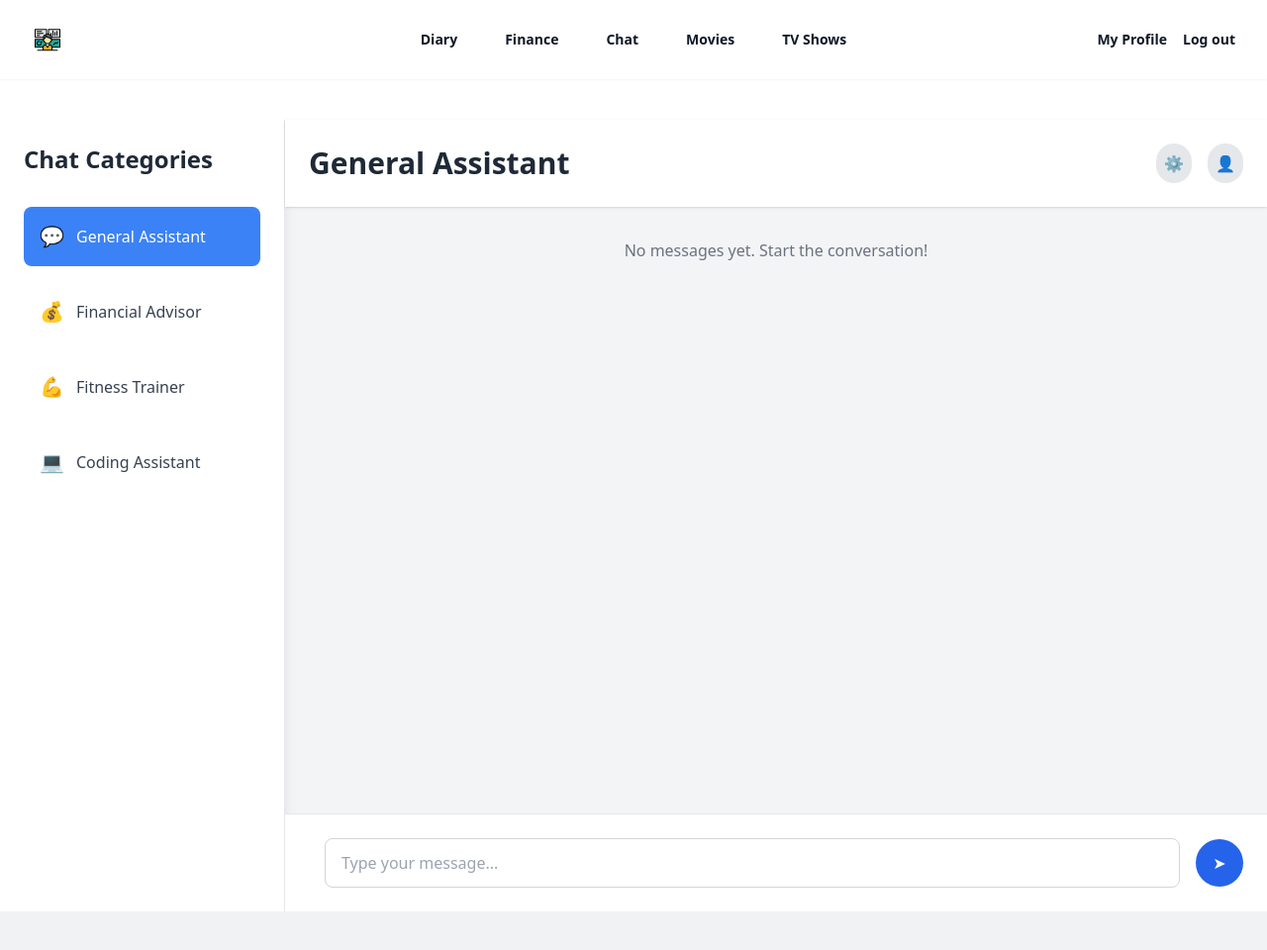
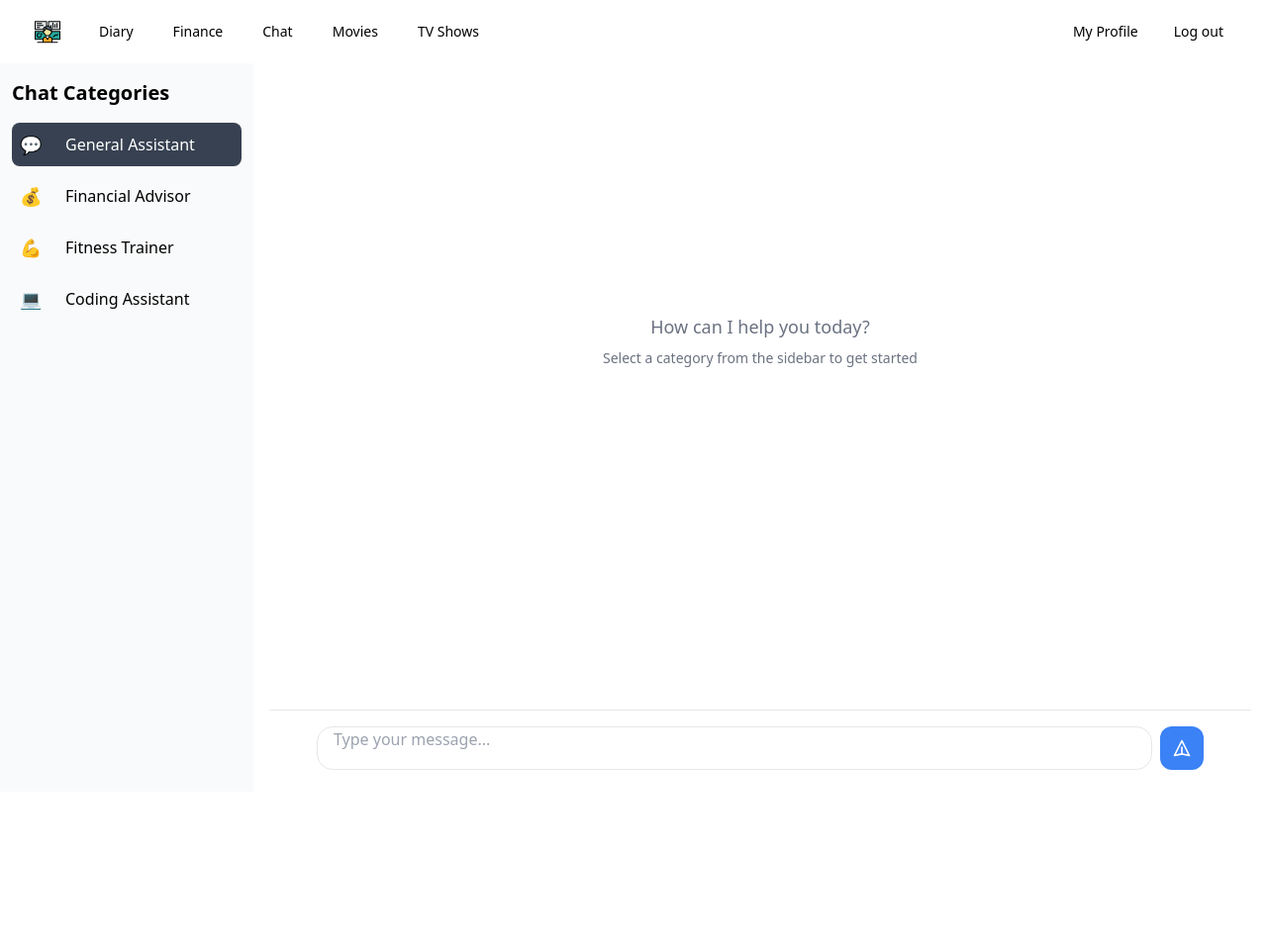
Before and after one commit to FrankMike/controlroom, a Django app: page /chat/ in a window 1280 px wide. Shown: the whole page at 99% size. Before the commit the page ends 921 px from the top, so only its background shows below. Run offline with Django 5.2, Linux system fonts and the light colour scheme; the visitor is signed in with stand-in values (Sample User, id 1); style sheets or scripts are compiled from the project's sources; some libraries are stand-ins or nearby versions.

Commit message:
Add chat and navbar ui fixed

```diff
--- a/controlroomproject/chat/templates/chat/chat.html
+++ b/controlroomproject/chat/templates/chat/chat.html
@@ -1,111 +1,134 @@
 {% extends 'base.html' %}
+{% load markdown_extras %}
 
 {% block content %}
     {% if user.is_authenticated %}
-        <div class="flex h-screen bg-gray-100">
+        <!-- Hamburger menu button for mobile -->
+        <button data-drawer-target="chat-sidebar" data-drawer-toggle="chat-sidebar" aria-controls="chat-sidebar" type="button"
+                class="inline-flex items-center p-2 mt-2 ms-3 text-sm text-gray-500 rounded-lg sm:hidden hover:bg-gray-100 focus:outline-none focus:ring-2 focus:ring-gray-200 dark:text-gray-400 dark:hover:bg-gray-700 dark:focus:ring-gray-600">
+            <span class="sr-only">Open sidebar</span>
+            <svg class="w-6 h-6" aria-hidden="true" fill="currentColor" viewBox="0 0 20 20" xmlns="http://www.w3.org/2000/svg">
+                <path clip-rule="evenodd" fill-rule="evenodd" d="M2 4.75A.75.75 0 012.75 4h14.5a.75.75 0 010 1.5H2.75A.75.75 0 012 4.75zm0 10.5a.75.75 0 01.75-.75h7.5a.75.75 0 010 1.5h-7.5a.75.75 0 01-.75-.75zM2 10a.75.75 0 01.75-.75h14.5a.75.75 0 010 1.5H2.75A.75.75 0 012 10z"></path>
+            </svg>
+        </button>
+
         <!-- Sidebar -->
-            <aside class="w-72 bg-white shadow-lg p-6 border-r border-gray-200">
-                <h2 class="text-2xl font-semibold mb-8 text-gray-800">Chat Categories</h2>
-                <nav class="space-y-4">
+        <aside id="chat-sidebar" class="fixed top-16 left-0 z-40 w-64 h-[calc(100vh-4rem)] transition-transform -translate-x-full sm:translate-x-0" aria-label="Sidebar">
+            <div class="h-full px-3 py-4 overflow-y-auto bg-gray-50 dark:bg-gray-800">
+                <h2 class="text-xl font-semibold mb-4 text-black">Chat Categories</h2>
+                <ul class="space-y-2 font-medium">
+                    <li>
                         <a href="{% url 'chat' %}?type=general"
-                       class="flex items-center p-4 rounded-lg transition-colors duration-200
-                              {% if chat_type == 'general' %}
-                                  bg-blue-500 text-white
-                              {% else %}
-                                  text-gray-700 hover:bg-blue-100
-                              {% endif %}">
-                        <span class="text-xl mr-3">💬</span> General Assistant
+                           class="flex items-center p-2 rounded-lg hover:bg-gray-700 hover:text-white group
+                                  {% if chat_type == 'general' %}bg-gray-700 text-white {% else %}text-black{% endif %}">
+                            <span class="text-lg mr-3">💬</span>
+                            <span class="ms-3">General Assistant</span>
                         </a>
+                    </li>
+                    <li>
                         <a href="{% url 'chat' %}?type=financial"
-                       class="flex items-center p-4 rounded-lg transition-colors duration-200
-                              {% if chat_type == 'financial' %}
-                                  bg-green-500 text-white
-                              {% else %}
-                                  text-gray-700 hover:bg-green-100
-                              {% endif %}">
-                        <span class="text-xl mr-3">💰</span> Financial Advisor
+                           class="flex items-center p-2 rounded-lg hover:bg-green-700 hover:text-white group
+                                  {% if chat_type == 'financial' %}bg-green-700 text-white {% else %}text-black{% endif %}">
+                            <span class="text-lg mr-3">💰</span>
+                            <span class="ms-3">Financial Advisor</span>
                         </a>
+                    </li>
+                    <li>
                         <a href="{% url 'chat' %}?type=fitness"
-                       class="flex items-center p-4 rounded-lg transition-colors duration-200
-                              {% if chat_type == 'fitness' %}
-                                  bg-red-500 text-white
-                              {% else %}
-                                  text-gray-700 hover:bg-red-100
-                              {% endif %}">
-                        <span class="text-xl mr-3">💪</span> Fitness Trainer
+                           class="flex items-center p-2 rounded-lg hover:bg-red-700 hover:text-white group
+                                  {% if chat_type == 'fitness' %}bg-red-700 text-white {% else %}text-black{% endif %}">
+                            <span class="text-lg mr-3">💪</span>
+                            <span class="ms-3">Fitness Trainer</span>
                         </a>
+                    </li>
+                    <li>
                         <a href="{% url 'chat' %}?type=coding"
-                       class="flex items-center p-4 rounded-lg transition-colors duration-200
-                              {% if chat_type == 'coding' %}
-                                  bg-purple-500 text-white
-                              {% else %}
-                                  text-gray-700 hover:bg-purple-100
-                              {% endif %}">
-                        <span class="text-xl mr-3">💻</span> Coding Assistant
+                           class="flex items-center p-2 rounded-lg hover:bg-purple-700 hover:text-white group
+                                  {% if chat_type == 'coding' %}bg-purple-700 text-white {% else %}text-black{% endif %}">
+                            <span class="text-lg mr-3">💻</span>
+                            <span class="ms-3">Coding Assistant</span>
                         </a>
-                </nav>
+                    </li>
+                </ul>
+            </div>
         </aside>
 
-            <!-- Main Chat Area -->
-            <main class="flex-1 flex flex-col">
-                <!-- Header -->
-                <header class="bg-white shadow p-6 flex justify-between items-center">
-                    <h1 class="text-3xl font-bold text-gray-800">{{ chat_title }}</h1>
-                    <div class="flex items-center space-x-4">
-                        <button class="p-2 bg-gray-200 rounded-full hover:bg-gray-300 transition">
-                            <!-- Placeholder for settings icon -->
-                            ⚙️
-                        </button>
-                        <button class="p-2 bg-gray-200 rounded-full hover:bg-gray-300 transition">
-                            <!-- Placeholder for user avatar -->
-                            👤
-                        </button>
+        <!-- Main Content -->
+        <div class="p-4 sm:ml-64">
+            <div class="flex flex-col h-screen">
+                <!-- Chat History -->
+                <div class="flex-1 overflow-y-auto">
+                    <div class="max-w-4xl mx-auto">
+                        {% for message in messages %}
+                            <div class="mb-6 {% if message.role == 'user' %}pl-12{% else %}pr-12{% endif %}">
+                                <div class="{% if message.role == 'user' %}ml-auto{% endif %} max-w-2xl rounded-lg p-4
+                                            {% if message.role == 'user' %}
+                                                bg-blue-50 border border-blue-100
+                                            {% else %}
+                                                bg-white border border-gray-200
+                                            {% endif %}">
+                                    <p class="text-xs font-medium text-gray-500 mb-2">
+                                        {{ message.role|title }}
+                                    </p>
+                                    <div class="prose prose-sm max-w-none">
+                                        {{ message.content|markdown_filter|safe }}
                                     </div>
-                </header>
-
-                <!-- Chat History -->
-                <div class="flex-1 p-8 overflow-y-auto">
-                    <div class="space-y-6">
-                        {% for message in messages %}
-                            <div class="flex {% if message.role == 'user' %}justify-end{% else %}justify-start{% endif %}">
-                                <div class="max-w-2xl px-5 py-3 rounded-lg shadow {% if message.role == 'user' %}bg-blue-500 text-white{% else %}bg-white text-gray-800 border border-gray-200{% endif %}">
-                                    <p class="text-sm font-medium">{{ message.role|title }}</p>
-                                    <p class="mt-2 text-base">{{ message.content }}</p>
-                                    <span class="block mt-3 text-xs text-gray-500">{{ message.timestamp|date:"M d, Y h:i A" }}</span>
                                 </div>
                             </div>
                         {% empty %}
-                            <p class="text-center text-gray-500">No messages yet. Start the conversation!</p>
+                            <div class="flex items-center justify-center h-full min-h-[400px]">
+                                <div class="text-center text-gray-500">
+                                    <p class="text-lg font-medium">How can I help you today?</p>
+                                    <p class="text-sm mt-2">Select a category from the sidebar to get started</p>
+                                </div>
+                            </div>
                         {% endfor %}
                     </div>
                 </div>
 
                 <!-- Chat Input -->
-                <div class="bg-white p-6 border-t border-gray-200">
-                    <form method="POST" class="flex items-center space-x-4">
+                <div class="border-t border-gray-200 bg-white p-4 sticky bottom-0">
+                    <div class="max-w-4xl mx-auto">
+                        <form method="POST" class="flex items-stretch gap-2">
                             {% csrf_token %}
                             <input type="hidden" name="chat_type" value="{{ chat_type }}">
-                        <textarea name="message" placeholder="Type your message..." required
-                                  class="flex-1 resize-none px-4 py-3 border border-gray-300 rounded-lg focus:outline-none focus:ring-2 focus:ring-blue-500"
+                            <div class="flex-1">
+                                <textarea name="message"
+                                          placeholder="Type your message..."
+                                          required
+                                          class="w-full h-11 px-4 rounded-2xl border border-gray-200 focus:outline-none focus:ring-1 focus:ring-blue-500 focus:border-transparent resize-none text-base leading-normal"
                                           rows="1"></textarea>
-                        <button type="submit" class="flex items-center justify-center w-12 h-12 bg-blue-600 text-white rounded-full hover:bg-blue-700 transition">
-                            <!-- Send icon -->
-                            ➤
+                            </div>
+                            <button type="submit"
+                                    class="h-11 w-11 rounded-xl bg-blue-500 text-white transition-colors hover:bg-blue-600 focus:outline-none focus:ring-2 focus:ring-blue-500 focus:ring-offset-2 flex items-center justify-center">
+                                <svg class="w-5 h-5" fill="none" stroke="currentColor" viewBox="0 0 24 24">
+                                    <path stroke-linecap="round" stroke-linejoin="round" stroke-width="2" d="M12 19l9 2-9-18-9 18 9-2zm0 0v-8"/>
+                                </svg>
                             </button>
                         </form>
                     </div>
-            </main>
+                </div>
+            </div>
         </div>
     {% else %}
-        <div class="flex items-center justify-center min-h-screen bg-gradient-to-r from-indigo-500 via-purple-500 to-pink-500">
-            <div class="max-w-md w-full bg-white p-10 rounded-xl shadow-xl text-center">
-                <h1 class="text-3xl font-bold mb-4 text-gray-800">Welcome to AI Chat</h1>
+        <div class="min-h-screen flex items-center justify-center bg-gradient-to-r from-indigo-500 via-purple-500 to-pink-500 p-4">
+            <div class="max-w-md w-full bg-white p-8 rounded-xl shadow-xl">
+                <div class="text-center">
+                    <h1 class="text-2xl font-bold mb-3 text-gray-800">Welcome to AI Chat</h1>
                     <p class="mb-6 text-gray-600">Please login or register to start chatting with our AI assistants.</p>
                     <div class="flex justify-center space-x-4">
-                    <a href="{% url 'login' %}" class="px-6 py-2 bg-blue-600 text-white rounded-lg hover:bg-blue-700 transition">Login</a>
-                    <a href="{% url 'register' %}" class="px-6 py-2 bg-gray-200 text-gray-800 rounded-lg hover:bg-gray-300 transition">Register</a>
+                        <a href="{% url 'login' %}"
+                           class="px-5 py-2 bg-blue-600 text-white rounded-lg hover:bg-blue-700 transition-colors focus:outline-none focus:ring-2 focus:ring-blue-500 focus:ring-offset-2">
+                            Login
+                        </a>
+                        <a href="{% url 'register' %}"
+                           class="px-5 py-2 bg-gray-200 text-gray-800 rounded-lg hover:bg-gray-300 transition-colors focus:outline-none focus:ring-2 focus:ring-gray-400 focus:ring-offset-2">
+                            Register
+                        </a>
+                    </div>
                 </div>
             </div>
         </div>
     {% endif %}
+    <script src="https://cdnjs.cloudflare.com/ajax/libs/flowbite/2.2.1/flowbite.min.js"></script>
 {% endblock %}
--- a/controlroomproject/controlroom/templates/base.html
+++ b/controlroomproject/controlroom/templates/base.html
@@ -6,7 +6,6 @@
     <meta charset="UTF-8">
     <meta name="viewport" content="width=device-width, initial-scale=1.0">
     <title>{% block title %}{% endblock title %}</title>
-    <!-- <script src="https://cdn.tailwindcss.com"></script> -->
     <link rel="stylesheet" href="{% static 'css/input.css' %}">
     {% tailwind_css %}
     <style>
@@ -42,21 +41,14 @@
         }
     </style>
 </head>
-<body>
-    <header class="absolute inset-x-0 top-0 z-50">
+<body class="flex flex-col min-h-screen">
+    <header class="flex-none">
         {% include 'navbar.html' %}
     </header>
 
-    <br/>
-    <br/>
-    <br/>
-    <hr/>
-    <br/>
-    <br/>
-
-    {% block content %}
-    {% endblock content %}
-
-
+    <main class="flex-1 pt-16">
+        {% block content %}
+        {% endblock content %}
+    </main>
 </body>
 </html>
--- a/controlroomproject/controlroom/templates/navbar.html
+++ b/controlroomproject/controlroom/templates/navbar.html
@@ -1,62 +1,92 @@
 {% load static %}
 
-<nav class="flex items-center justify-between p-6 lg:px-8 sticky top-0 bg-white z-50 shadow-sm" aria-label="Global">
-    <div class="flex lg:flex-1">
-        <a href="{% url 'home' %}" class="-m-1.5 p-1.5">
-            <span class="sr-only">Control Room</span>
-            <img src="{% static 'images/controlroom.png' %}" alt="Control Room" class="h-8 w-auto">
-        </a>
-    </div>
-    <div class="flex lg:hidden">
-        <button type="button" class="-m-2.5 inline-flex items-center justify-center rounded-md p-2.5 text-gray-700"
-            onclick="toggleMenu()">
-            <svg class="h-6 w-6" fill="none" viewBox="0 0 24 24" stroke-width="1.5" stroke="currentColor"
-                aria-hidden="true">
+<nav class="bg-white">
+  <div class="mx-auto max-w-7xl px-2 sm:px-6 lg:px-8">
+    <div class="relative flex h-16 items-center justify-between">
+      <div class="absolute inset-y-0 left-0 flex items-center sm:hidden">
+        <!-- Mobile menu button-->
+        <button type="button" class="relative inline-flex items-center justify-center rounded-md p-2 text-black hover:bg-gray-700 hover:text-white focus:outline-none focus:ring-2 focus:ring-inset focus:ring-white" aria-controls="mobile-menu" onclick="toggleMenu()">
+          <span class="absolute -inset-0.5"></span>
+          <span class="sr-only">Open main menu</span>
+          <svg class="block h-6 w-6" fill="none" viewBox="0 0 24 24" stroke-width="1.5" stroke="currentColor" aria-hidden="true">
             <path stroke-linecap="round" stroke-linejoin="round" d="M3.75 6.75h16.5M3.75 12h16.5m-16.5 5.25h16.5" />
           </svg>
         </button>
       </div>
+
+      <div class="flex flex-1 items-center justify-center sm:items-stretch sm:justify-start">
+        <div class="flex flex-shrink-0 items-center">
+          <a href="{% url 'home' %}">
+            <img class="h-8 w-auto" src="{% static 'images/controlroom.png' %}" alt="Control Room">
+          </a>
+        </div>
         {% if user.is_authenticated %}
-        <div id="mobileMenu" class="hidden absolute top-20 left-0 w-full bg-white shadow-md lg:hidden z-40">
-            <div class="px-2 pt-2 pb-3 space-y-1">
-                <a href="{% url 'diary' %}"
-                    class="block px-3 py-2 rounded-md text-base font-medium text-gray-700 hover:text-gray-900 hover:bg-gray-50">Diary</a>
-                <a href="{% url 'finance' %}"
-                    class="block px-3 py-2 rounded-md text-base font-medium text-gray-700 hover:text-gray-900 hover:bg-gray-50">Finance</a>
-                <a href="{% url 'chat' %}"
-                    class="block px-3 py-2 rounded-md text-base font-medium text-gray-700 hover:text-gray-900 hover:bg-gray-50">Chat</a>
-                <a href="{% url 'movies' %}"
-                    class="block px-3 py-2 rounded-md text-base font-medium text-gray-700 hover:text-gray-900 hover:bg-gray-50">Movies</a>
-                <a href="{% url 'tv' %}"
-                    class="block px-3 py-2 rounded-md text-base font-medium text-gray-700 hover:text-gray-900 hover:bg-gray-50">TV
-                    Shows</a>
-                <a href="{% url 'logout_user' %}"
-                    class="block px-3 py-2 rounded-md text-base font-medium text-gray-700 hover:text-gray-900 hover:bg-gray-50">Log
-                    out</a>
+        <div class="hidden sm:ml-6 sm:block">
+          <div class="flex space-x-4">
+            <a href="{% url 'diary' %}" class="rounded-md px-3 py-2 text-sm font-medium text-black hover:bg-gray-700 hover:text-white">Diary</a>
+            <a href="{% url 'finance' %}" class="rounded-md px-3 py-2 text-sm font-medium text-black hover:bg-gray-700 hover:text-white">Finance</a>
+            <a href="{% url 'chat' %}" class="rounded-md px-3 py-2 text-sm font-medium text-black hover:bg-gray-700 hover:text-white">Chat</a>
+            <a href="{% url 'movies' %}" class="rounded-md px-3 py-2 text-sm font-medium text-black hover:bg-gray-700 hover:text-white">Movies</a>
+            <a href="{% url 'tv' %}" class="rounded-md px-3 py-2 text-sm font-medium text-black hover:bg-gray-700 hover:text-white">TV Shows</a>
           </div>
         </div>
-        <div class="hidden lg:flex lg:gap-x-12">
-            <a href="{% url 'diary' %}" class="text-sm font-semibold leading-6 text-gray-900">Diary</a>
-            <a href="{% url 'finance' %}" class="text-sm font-semibold leading-6 text-gray-900">Finance</a>
-            <a href="{% url 'chat' %}" class="text-sm font-semibold leading-6 text-gray-900">Chat</a>
-            <a href="{% url 'movies' %}" class="text-sm font-semibold leading-6 text-gray-900">Movies</a>
-            <a href="{% url 'tv' %}" class="text-sm font-semibold leading-6 text-gray-900">TV Shows</a>
+        {% endif %}
+      </div>
+
+      <div class="absolute inset-y-0 right-0 flex items-center pr-2 sm:static sm:inset-auto sm:ml-6 sm:pr-0">
+        {% if user.is_authenticated %}
+        <div class="relative ml-3">
+          <div>
+            <a href="{% url 'profile' %}" class="relative flex rounded-md px-3 py-2 text-sm font-medium text-black hover:bg-gray-700 hover:text-white">
+              My Profile
+            </a>
+          </div>
+        </div>
+        <div class="relative ml-3">
+          <div>
+            <a href="{% url 'logout_user' %}" class="relative flex rounded-md px-3 py-2 text-sm font-medium text-black hover:bg-gray-700 hover:text-white">
+              Log out
+            </a>
+          </div>
+        </div>
+        {% else %}
+        <div class="relative ml-3">
+          <div>
+            <a href="{% url 'login_user' %}" class="relative flex rounded-md px-3 py-2 text-sm font-medium text-black hover:bg-gray-700 hover:text-white">
+              Log in
+            </a>
+          </div>
+        </div>
+        <div class="relative ml-3">
+          <div>
+            <a href="{% url 'register_user' %}" class="relative flex rounded-md px-3 py-2 text-sm font-medium text-black hover:bg-gray-700 hover:text-white">
+              Register
+            </a>
+          </div>
         </div>
         {% endif %}
-    <div class="hidden lg:flex lg:flex-1 lg:justify-end">
+      </div>
+    </div>
+  </div>
+
+  <!-- Mobile menu -->
   {% if user.is_authenticated %}
-            <a href="{% url 'profile' %}" class="text-sm font-semibold leading-6 text-gray-900 mr-4">My Profile</a>
-            <a href="{% url 'logout_user' %}" class="text-sm font-semibold leading-6 text-gray-900">Log out</a>
-        {% else %}
-            <a href="{% url 'login_user' %}" class="text-sm font-semibold leading-6 text-gray-900 mr-4">Log in</a>
-            <a href="{% url 'register_user' %}" class="text-sm font-semibold leading-6 text-gray-900">Register</a>
+  <div class="sm:hidden hidden" id="mobile-menu">
+    <div class="space-y-1 px-2 pb-3 pt-2">
+      <a href="{% url 'diary' %}" class="block rounded-md px-3 py-2 text-base font-medium text-black hover:bg-gray-700 hover:text-white">Diary</a>
+      <a href="{% url 'finance' %}" class="block rounded-md px-3 py-2 text-base font-medium text-black hover:bg-gray-700 hover:text-white">Finance</a>
+      <a href="{% url 'chat' %}" class="block rounded-md px-3 py-2 text-base font-medium text-black hover:bg-gray-700 hover:text-white">Chat</a>
+      <a href="{% url 'movies' %}" class="block rounded-md px-3 py-2 text-base font-medium text-black hover:bg-gray-700 hover:text-white">Movies</a>
+      <a href="{% url 'tv' %}" class="block rounded-md px-3 py-2 text-base font-medium text-black hover:bg-gray-700 hover:text-white">TV Shows</a>
+      <a href="{% url 'logout_user' %}" class="block rounded-md px-3 py-2 text-base font-medium text-black hover:bg-gray-700 hover:text-white">Log out</a>
+    </div>
+  </div>
   {% endif %}
-    </div>
 </nav>
 
 <script>
     function toggleMenu() {
-        const menu = document.getElementById('mobileMenu');
+        const menu = document.getElementById('mobile-menu');
         menu.classList.toggle('hidden');
     }
 </script>
--- a/controlroomproject/controlroomproject/settings.py
+++ b/controlroomproject/controlroomproject/settings.py
@@ -53,6 +53,7 @@ INSTALLED_APPS = [
     "corsheaders",
     "tailwind",
     "theme",
+    "wait_for_db",
     "controlroom",
     "authentication",
     "media",
--- a/controlroomproject/requirements.txt
+++ b/controlroomproject/requirements.txt
@@ -10,3 +10,5 @@ django-cors-headers
 django-tailwind
 ollama
 psycopg2-binary
+django_wait_for_db
+markdown
```
Also changed, not shown: controlroomproject/chat/templatetags/markdown_extras.py (added, +9 -0 lines). Lines whose indentation alone changed are shown as unchanged.
